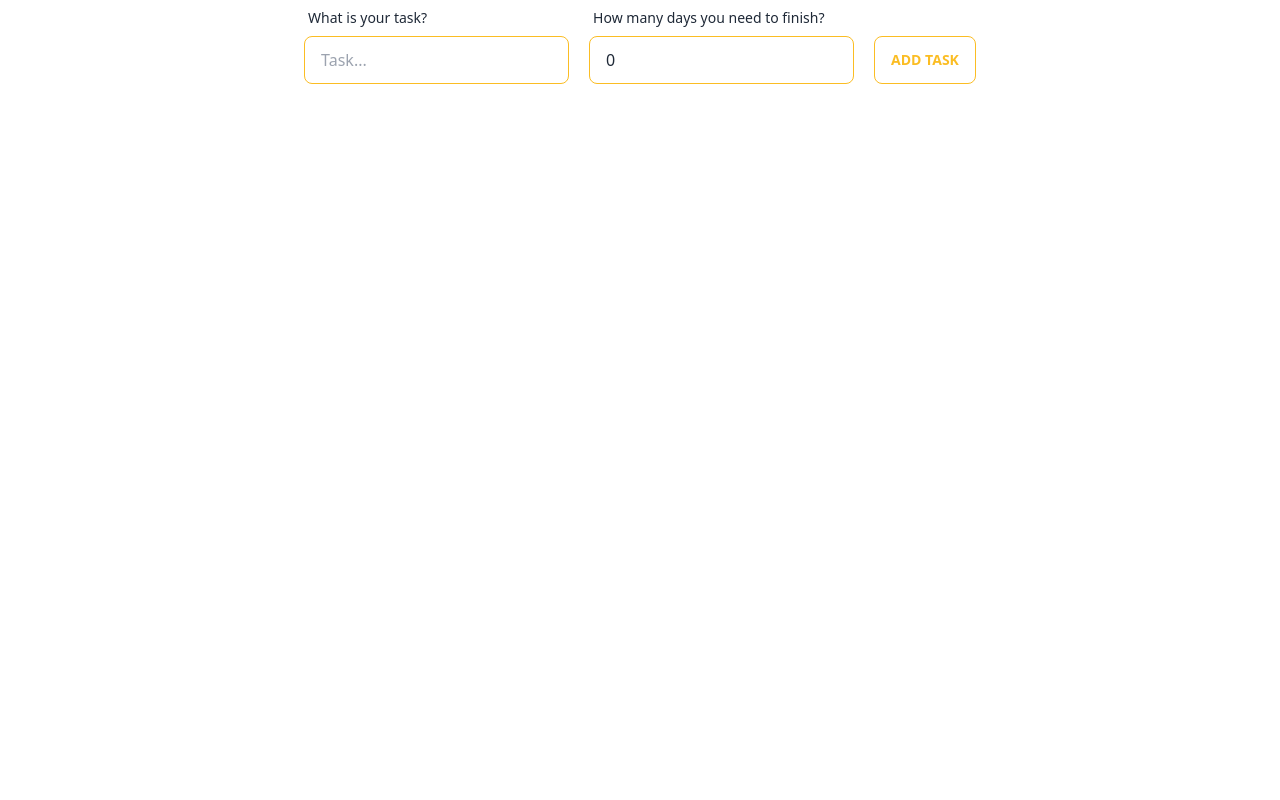
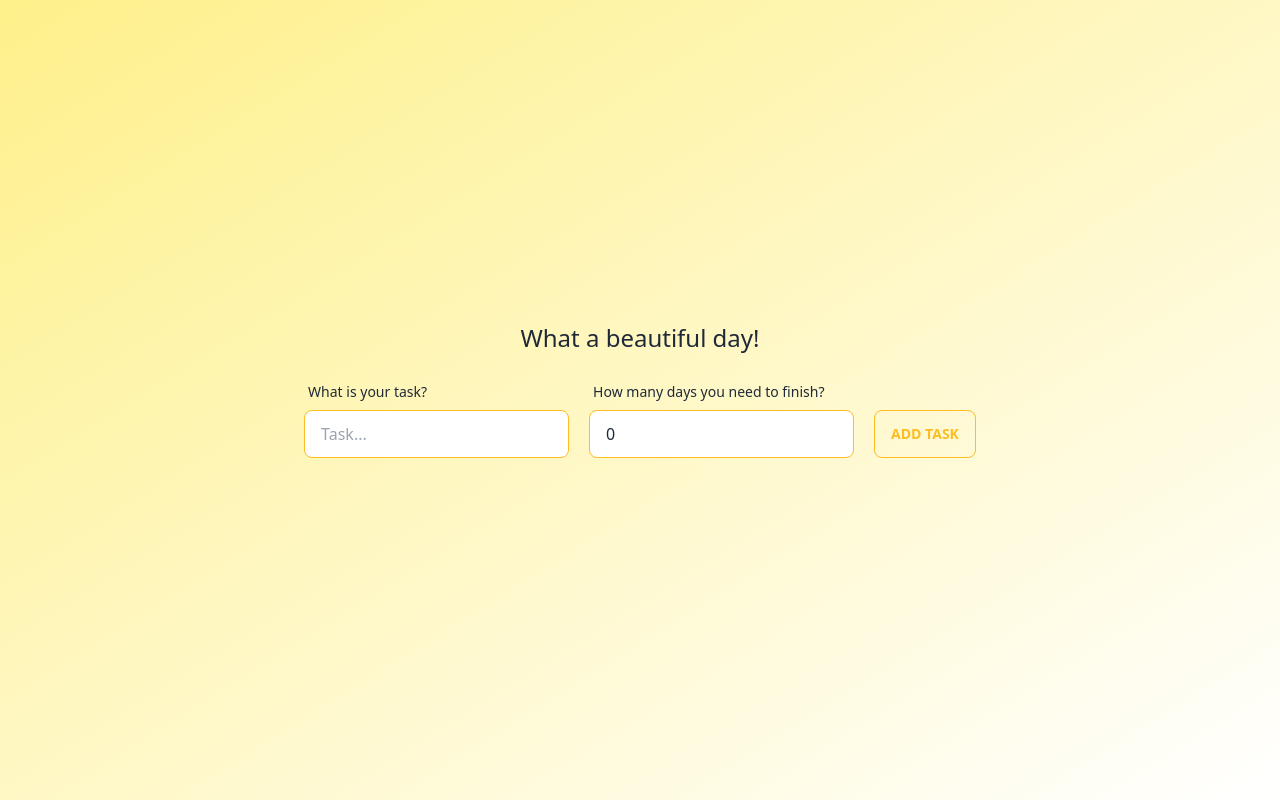
Before and after one commit to ZHANGJialiHappy/event-list-in-typescript, a React (Create React App) app: page / in a window 1280 px wide. Built offline with nearby package versions, Linux system fonts and the light colour scheme.

Commit message:
feat: add background and title

```diff
--- a/src/App.tsx
+++ b/src/App.tsx
@@ -36,8 +36,11 @@ const App: FC = () => {
   }
 
   return (
-    <div className="flex justify-center">
+    <div className="flex justify-center bg-gradient-to-br from-yellow-200 h-screen">
     <div className="flex flex-col gap-y-5 justify-center">
+      <div className="flex justify-center text-2xl">
+        <h1>What a beautiful day!</h1>
+      </div>
       <div className="flex gap-5 items-end">
         <div>
           <label className="label">
```
